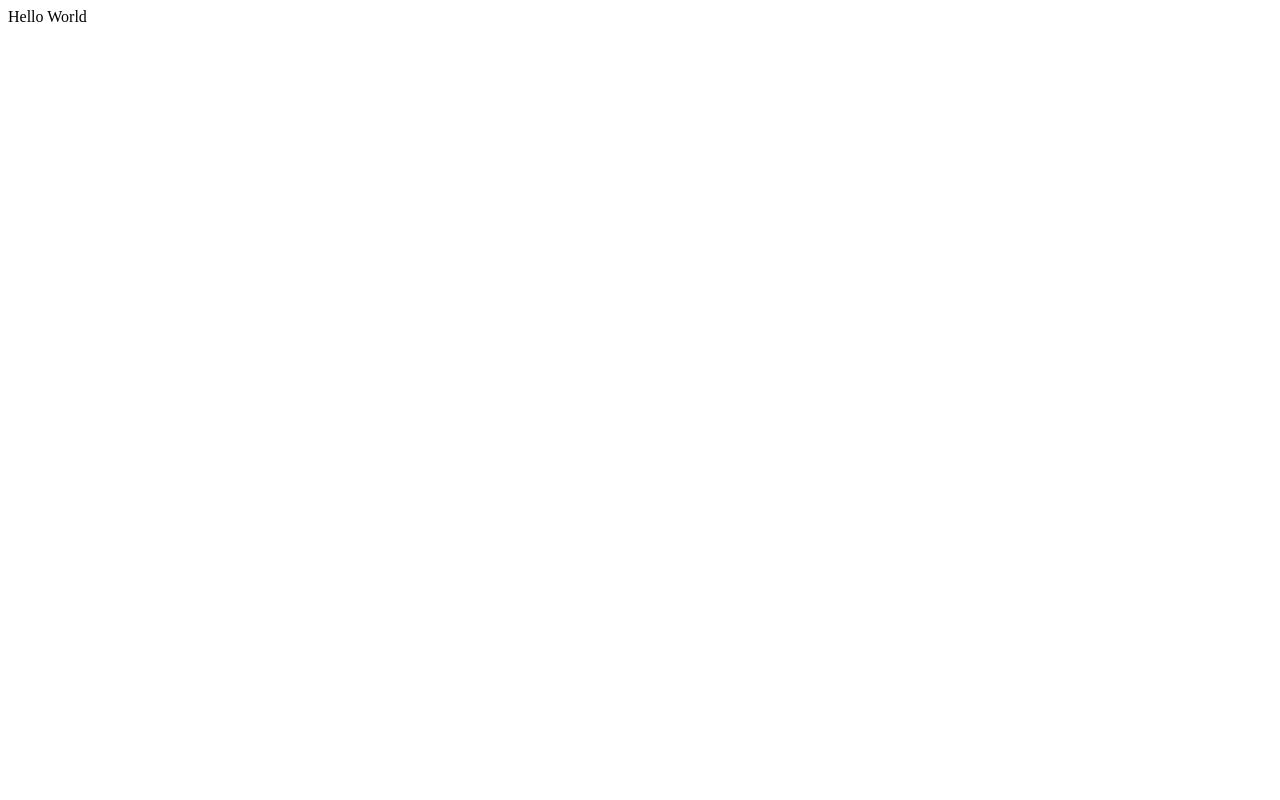
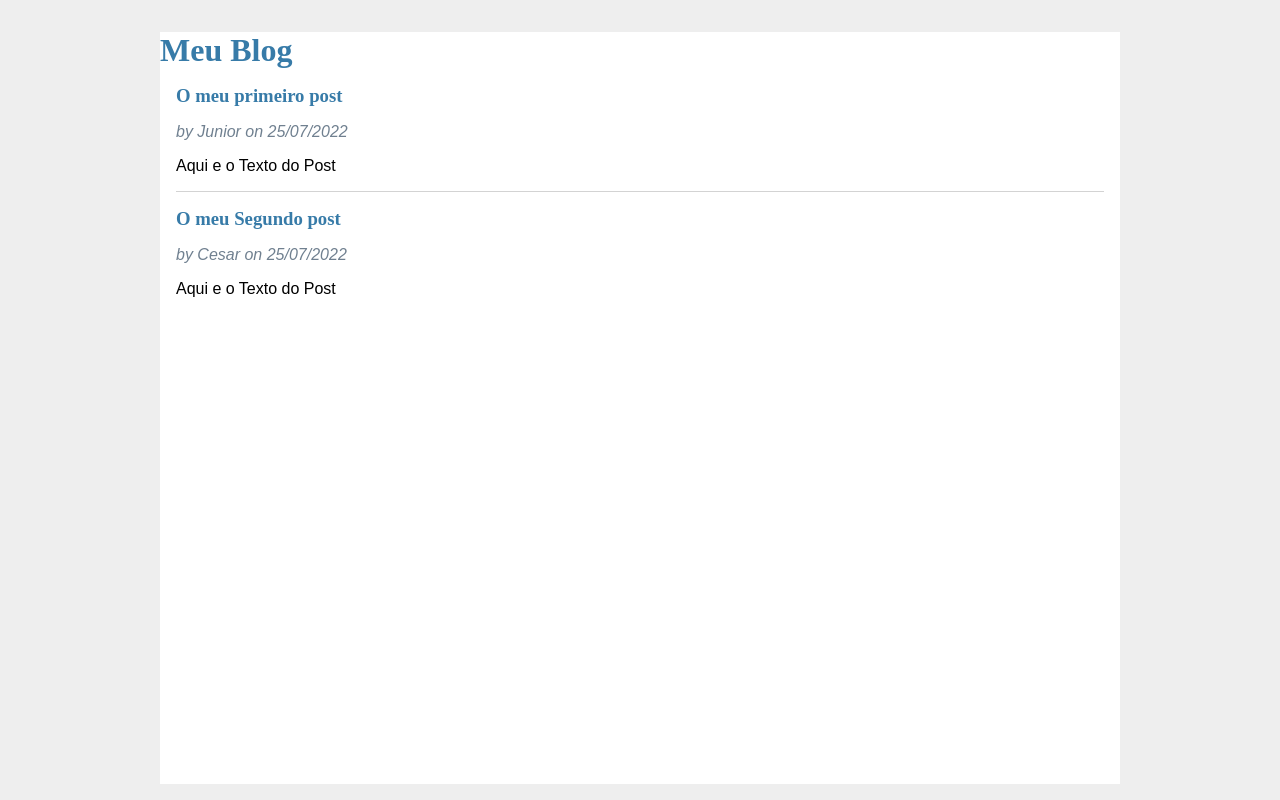
Before and after one commit to junior-macena/Blogtest, a Flask app: page / in a window 1280 px wide. Before the commit the page is almost empty. Run offline with Flask 2, Linux system fonts and the light colour scheme.

Commit message:
css e html

```diff
--- a/app.py
+++ b/app.py
@@ -1,12 +1,24 @@
 from flask import Flask, render_template
+from datetime import datetime
 
 app = Flask ("hello")
 
+posts = [
+    {
+        "title": "O meu primeiro post",
+        "body": "Aqui e o Texto do Post",
+        "author": "Junior",
+        "created": datetime(2022,7,25)
+
+    },
+    {
+        "title": "O meu Segundo post",
+        "body": "Aqui e o Texto do Post",
+        "author": "Cesar",
+        "created": datetime(2022,7,25)
+    },
+]
+
 @app.route("/")
-@app.route("/hello")
-def hello():
-    return "Hello World"
-
-@app.route("/meucontato")
-def meuContato():
-    return render_template('index.html')
+def index():
+    return render_template("index.html", posts=posts)
--- /dev/null
+++ b/static/style.css
@@ -0,0 +1,34 @@
+html{
+    font-family: sans-serif;
+    background:#eee ;
+    padding: 1rem;
+}
+body{
+    max-width: 960px;
+    margin: 0 auto;
+    background: white;
+}
+h1{
+    font-family: serif;
+    color: #377ba8;
+    margin: 1rem 0;
+}
+hr{
+    border: none;
+    border-top: 1px solid lightgray;
+
+}
+.content{
+    padding: 0 1rem 1rem;
+}
+
+.post > header > div:first-of-type{
+    flex: auto;
+}
+.post .about{
+    color:slategray;
+    font-style: italic;
+}
+.post .body{
+    white-space: pre-line;
+}
--- /dev/null
+++ b/templates/base.html
@@ -0,0 +1,18 @@
+<html>
+    <head>
+        <title>{% block title %}{% endblock %}-Meu blog</title>
+        <link rel="stylesheet" href="/static/style.css">
+    </head>
+
+    <body>
+        <h1> Meu Blog </h1>
+        <nav>
+        </nav>
+        <section class= "content">
+            {% block content %}
+            {% endblock %}
+        </section>
+
+
+    </body>
+</html>
--- a/templates/index.html
+++ b/templates/index.html
@@ -1,15 +1,23 @@
-<html>
-    <head>
-        <title> Contatos </title>
-    </head>
-    <body>
-        <a href="https://www.oceanbrasil.com/"> Isso e um link</a>
-        <h1>Junior Cesar</h1>
-        <h2>brjunior834@gmail.com</h2>
+{% extends "base.html" %}
 
-        <ol>
-            <li>Item 1</li>
-            <li>Item 2</li>
-        </ol>
-    </body>
-</html>
+{%block title %} Página Inicial {% endblock %}
+
+
+{% block content %}
+{%for post in posts %}
+    <article class="post">
+        <header>
+        <div>
+            <h1> {{ post.title }}</h1>
+            <div class="about">
+                by {{ post.author }} on {{post.created.strftime('%d/%m/%Y')}}
+            </div>
+        </div>
+    </header>
+    <p class="body">{{post.body}}</p>
+</article>
+        {% if not loop.last %}
+         <hr>
+    {% endif %}
+{% endfor %}
+{% endblock %}
```
